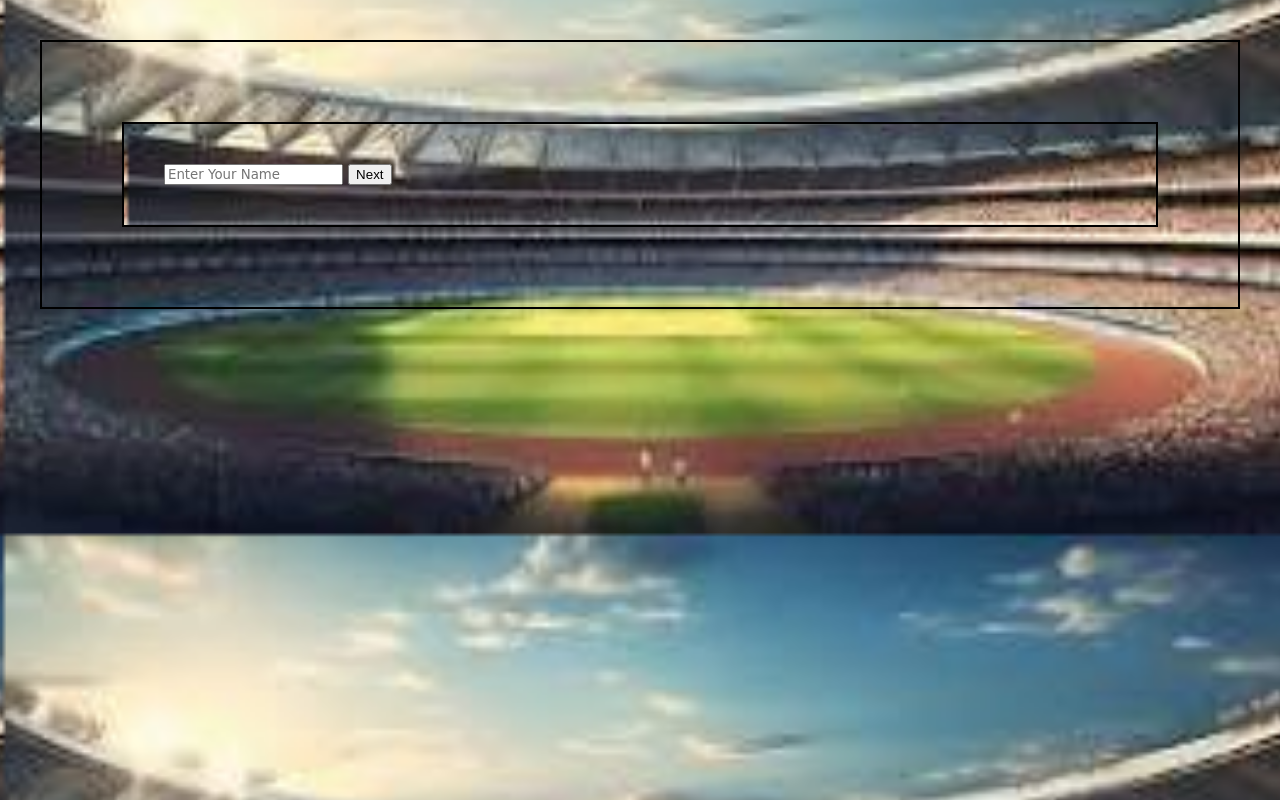
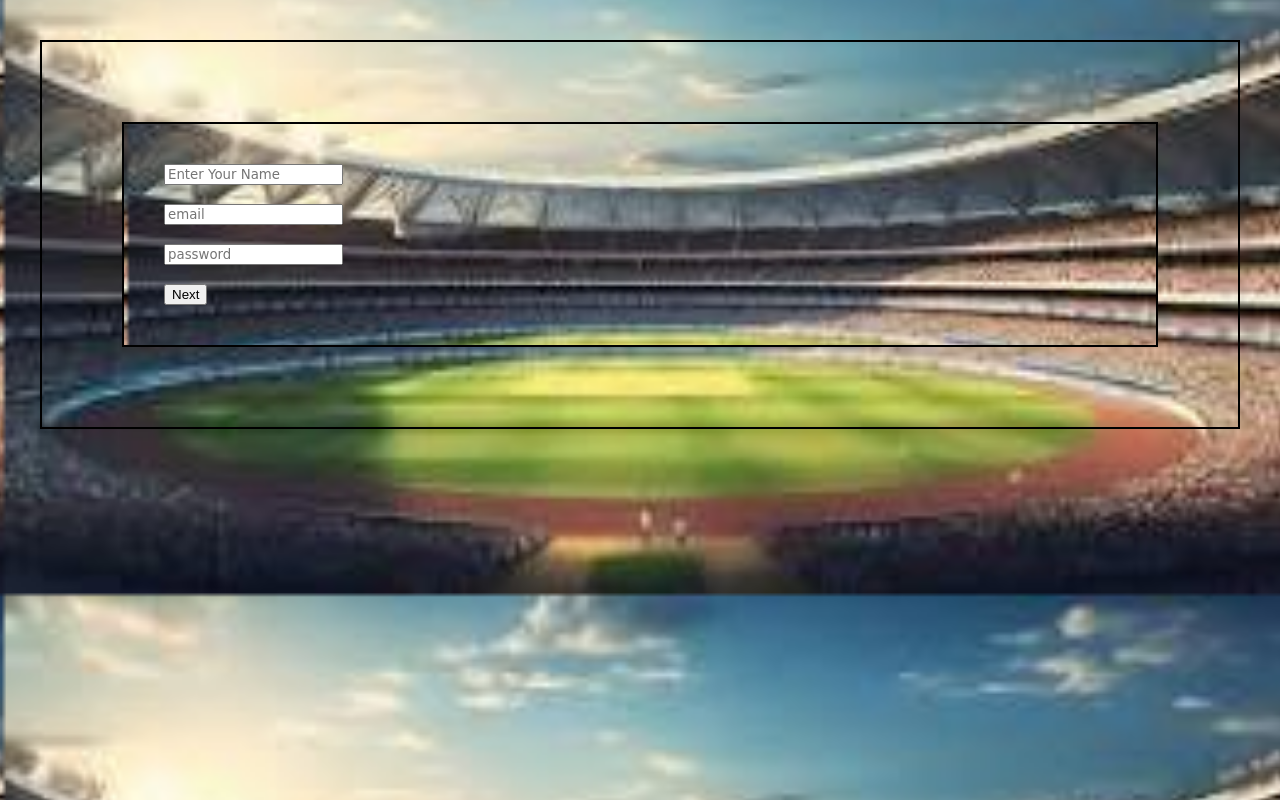
Before and after one commit to uzair12347/cricket-application, a plain HTML site: page index.html in a window 1280 px wide. Drawn offline with Linux system fonts and the light colour scheme.

Commit message:
Update index.html

```diff
--- a/index.html
+++ b/index.html
@@ -9,7 +9,9 @@
   <body>
     <div id="user"></div>
     <div id="login">
-      <input type="text" placeholder="Enter Your Name" id="user-name" />
+      <input type="text" placeholder="Enter Your Name" id="user-name" /><br><br>
+      <input type="email" placeholder="email" id="email" /><br><br>
+      <input type="password" placeholder="password" id="password" /><br><br>
       <button onclick="getUserName()">Next</button>
     </div>
     <div id="team-selection" class="hide">
```
